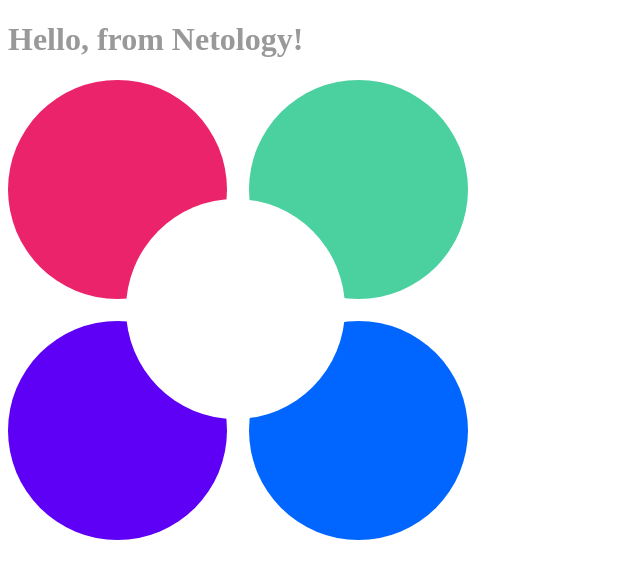
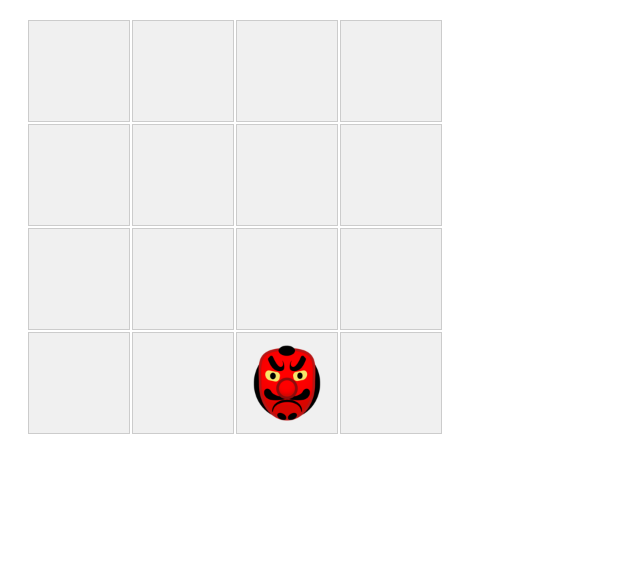
Before and after one commit to gushchinvadim/dom-env, a website built with webpack: page src/index.html in a window 1280 px wide. Shown: the whole page, without its empty margins (0-640 px from the left). Built offline with nearby package versions, Linux system fonts and the light colour scheme.

Commit message:
add goblin

```diff
--- a/src/css/style.css
+++ b/src/css/style.css
@@ -1,3 +1,23 @@
-body {
-    color: #999;
+#game-board {
+  display: grid;
+  grid-template-columns: repeat(4, 100px);
+  grid-template-rows: repeat(4, 100px);
+  gap: 4px;
+  margin: 20px;
 }
+
+.cell {
+  width: 100px;
+  height: 100px;
+  border: 1px solid #ccc;
+  display: flex;
+  align-items: center;
+  justify-content: center;
+  background: #f0f0f0;
+}
+
+.cell img {
+  width: 80%;
+  height: auto;
+  cursor: pointer;
+}
--- a/src/index.html
+++ b/src/index.html
@@ -1,13 +1,12 @@
+
 <!DOCTYPE html>
 <html lang="en">
 <head>
-  <meta charset="UTF-8">
-  <meta name="viewport" content="width=device-width, initial-scale=1.0">
-  <meta http-equiv="X-UA-Compatible" content="ie=edge">
-  <title>Document</title>
+  <meta charset="UTF-8" />
+  <meta name="viewport" content="width=device-width, initial-scale=1.0"/>
+  <title>Whack-a-Mole</title>
 </head>
 <body>
-<h1>Hello, from Netology!</h1>
-<img src="img/netology.svg" alt="Netology Logo">
+  <div id="game-board"></div>
 </body>
 </html>
--- a/src/index.js
+++ b/src/index.js
@@ -1,5 +1,8 @@
-import "./css/style.css";
+// src/index.js
+import './css/style.css'; // ✅
+import { initGame } from './js/app';
 
-import "./js/app";
-
-// TODO: write your code in app.js
+// Запускаем только в браузере, после полной загрузки DOM
+document.addEventListener('DOMContentLoaded', () => {
+  initGame();
+});
--- a/src/js/app.js
+++ b/src/js/app.js
@@ -1,11 +1,42 @@
-// TODO: write code here
+import "../css/style.css";
+import moleImage from "../assets/goblin.png";
 
-// comment this to pass build
-const unusedVariable = "variable";
+export function initGame() {
+  const board = document.getElementById("game-board");
+  if (!board) {
+    throw new Error("Element #game-board not found");
+  }
 
-// for demonstration purpose only
-export default function demo(value) {
-  return `Demo: ${value}`;
+  board.innerHTML = "";
+
+  const cells = [];
+  for (let i = 0; i < 16; i++) {
+    const cell = document.createElement("div");
+    cell.className = "cell";
+    cell.dataset.index = i;
+    board.appendChild(cell);
+    cells.push(cell);
+  }
+
+  const mole = document.createElement("img");
+  mole.src = moleImage;
+  mole.alt = "Goblin";
+
+  function getRandomCell() {
+    return cells[Math.floor(Math.random() * cells.length)];
+  }
+
+  let currentCell = getRandomCell();
+  currentCell.appendChild(mole);
+
+  setInterval(() => {
+    let newCell;
+    do {
+      newCell = getRandomCell();
+    } while (newCell === currentCell);
+    newCell.appendChild(mole);
+    currentCell = newCell;
+  }, 1500);
+
+  return { board, cells, mole };
 }
-
-console.log("app.js included");
```
Also changed, not shown: __mocks__/fileMock.js (added, +1 -0 lines), jest.config.js (added, +8 -0 lines), package.json (+19 -13 lines), src/js/app.test.js (+29 -8 lines), src/assets/goblin.png (added), 1 other file.
